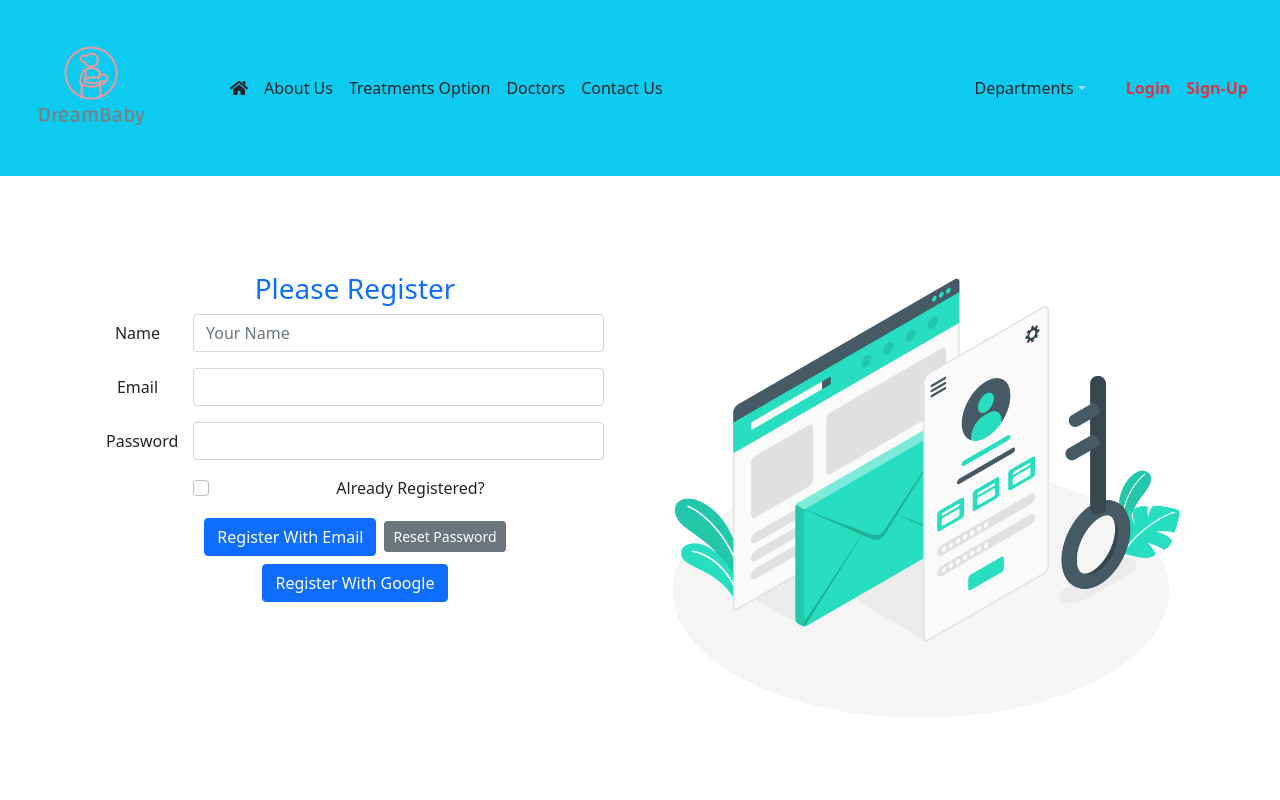
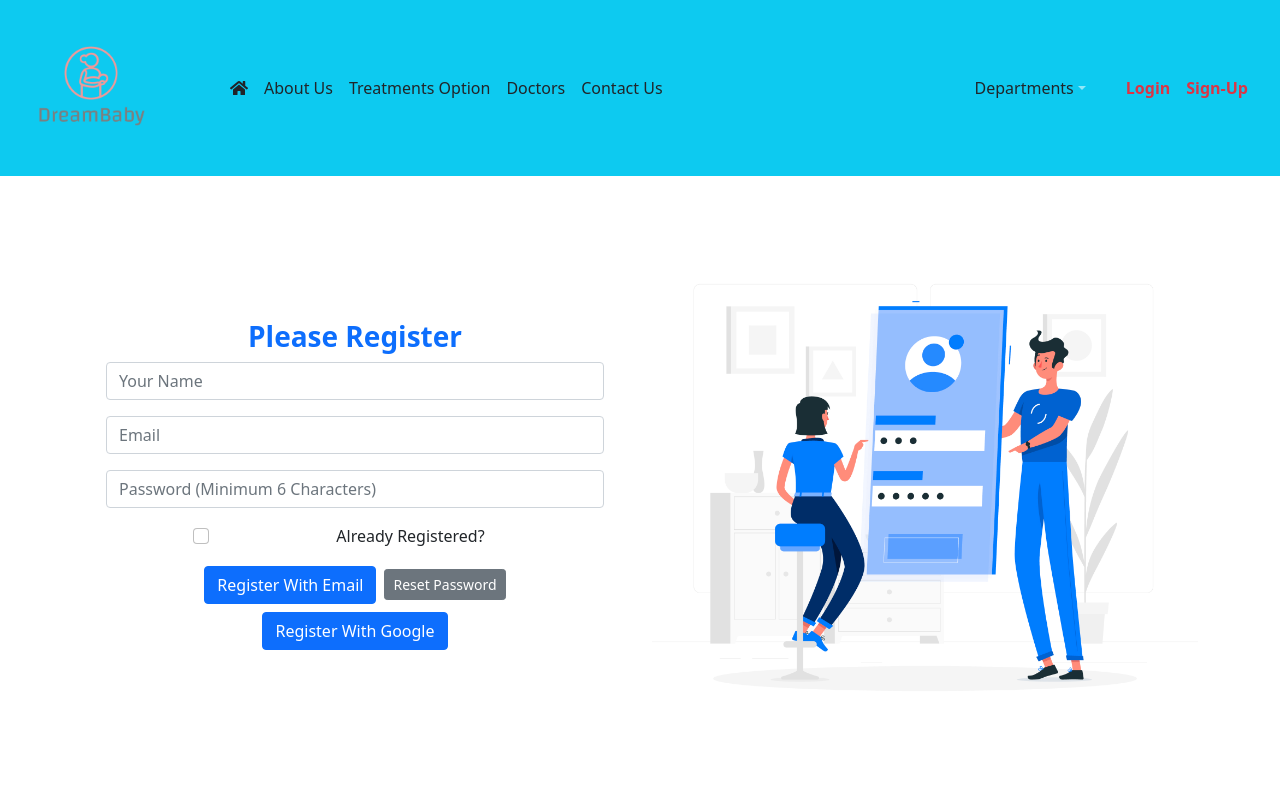
Before and after one commit to samimeadad/healthcare-related-website-samimeadad, a React (Create React App) app: page /login in a window 1280 px wide. Shown: the top 800 px of the page. Built offline with nearby package versions, Linux system fonts and the light colour scheme; no server answers.

Commit message:
login page image changed

```diff
--- a/src/components/Login/Login.js
+++ b/src/components/Login/Login.js
@@ -1,7 +1,7 @@
 import React, { useState } from 'react';
 import { Col, Row } from 'react-bootstrap';
 import loginImage from '../../images/login.jpg';
-import { getAuth, signInWithPopup, GoogleAuthProvider, createUserWithEmailAndPassword, signInWithEmailAndPassword, sendEmailVerification, sendPasswordResetEmail, updateProfile } from "firebase/auth";
+import { getAuth, createUserWithEmailAndPassword, signInWithEmailAndPassword, sendEmailVerification, sendPasswordResetEmail, updateProfile } from "firebase/auth";
 import useAuth from '../../Hooks/useAuth';
 
 const Login = () => {
@@ -67,13 +67,15 @@ const Login = () => {
 
     const handleRegister = e => {
         e.preventDefault();
-        if ( password.length < 6 ) {
-            setError( 'Password must be at least 6 characters long' );
+        if ( !email ) {
+            setError( 'Please input a valid email!' );
             return;
         }
-
-        else if ( !/(?=.*[A-Z].*[A-Z])/.test( password ) ) {
-            setError( 'Ensure string has two uppercase letters' );
+        else if ( !password ) {
+            setError( 'Please input your password' );
+        }
+        else if ( password.length < 6 ) {
+            setError( 'Password must be at least 6 characters long' );
             return;
         }
 
@@ -87,37 +89,39 @@ const Login = () => {
     }
 
     const handleResetPassword = () => {
-        sendPasswordResetEmail( auth, email )
-            .then( result => {
-                setError( 'Password reset mail sent' );
-            } )
+        if ( !email ) {
+            setError( 'Please input a valid email' );
+        }
+        else {
+            sendPasswordResetEmail( auth, email )
+                .then( result => {
+                    setError( 'Password reset mail sent' );
+                } )
+        }
     }
 
     return (
         <div className="container mx-auto my-5">
             <Row className="text-center">
                 <Col xs={ 12 } sm={ 12 } md={ 6 } lg={ 6 }>
-                    <div className="container mt-5">
+                    <div className="container mt-5 pt-5">
                         <form onSubmit={ handleRegister }>
-                            <h3 className="text-primary">Please { isLogin ? 'Login' : 'Register' }</h3>
+                            <h3 className="text-primary fw-bold">Please { isLogin ? 'Login' : 'Register' }</h3>
                             {
                                 !isLogin && <div className="row mb-3">
-                                    <label htmlFor="inputAddress" className="col-sm-2 col-form-label">Name</label>
-                                    <div className="col-sm-10">
+                                    <div className="col-sm-12">
                                         <input onBlur={ nameInputFieldChange } type="text" className="form-control" placeholder="Your Name" />
                                     </div>
                                 </div>
                             }
                             <div className="row mb-3">
-                                <label htmlFor="inputEmail3" className="col-sm-2 col-form-label">Email</label>
-                                <div className="col-sm-10">
-                                    <input onBlur={ emailInputFieldChange } type="email" className="form-control" id="inputEmail3" required />
+                                <div className="col-sm-12">
+                                    <input onBlur={ emailInputFieldChange } type="email" className="form-control" id="inputEmail3" placeholder="Email" required />
                                 </div>
                             </div>
                             <div className="row mb-3">
-                                <label htmlFor="inputPassword3" className="col-sm-2 col-form-label" required>Password</label>
-                                <div className="col-sm-10">
-                                    <input onBlur={ passwordInputFieldChange } type="password" className="form-control" id="inputPassword3" />
+                                <div className="col-sm-12">
+                                    <input onBlur={ passwordInputFieldChange } type="password" className="form-control" id="inputPassword3" placeholder="Password (Minimum 6 Characters)" required />
                                 </div>
                             </div><div className="row mb-3">
                                 <div className="col-sm-10 offset-sm-2">
```
Also changed, not shown: src/images/login.jpg.
